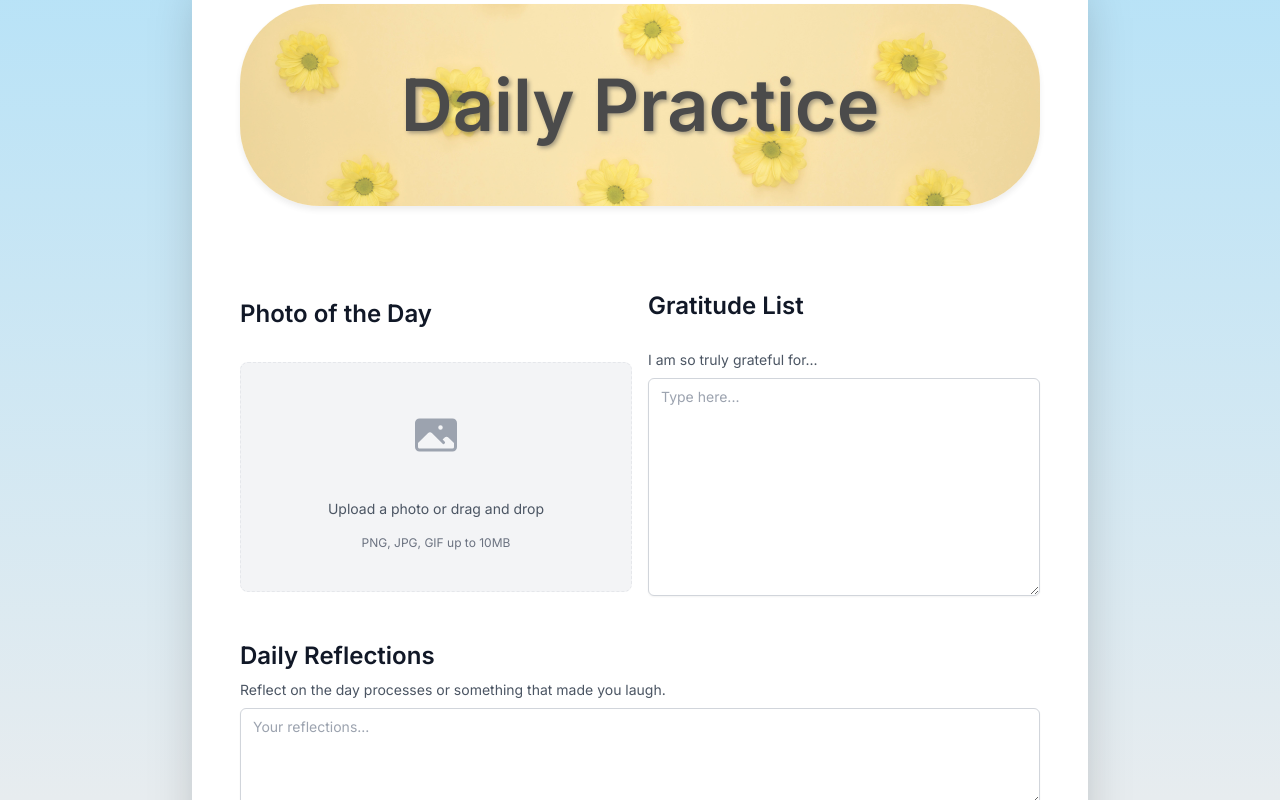
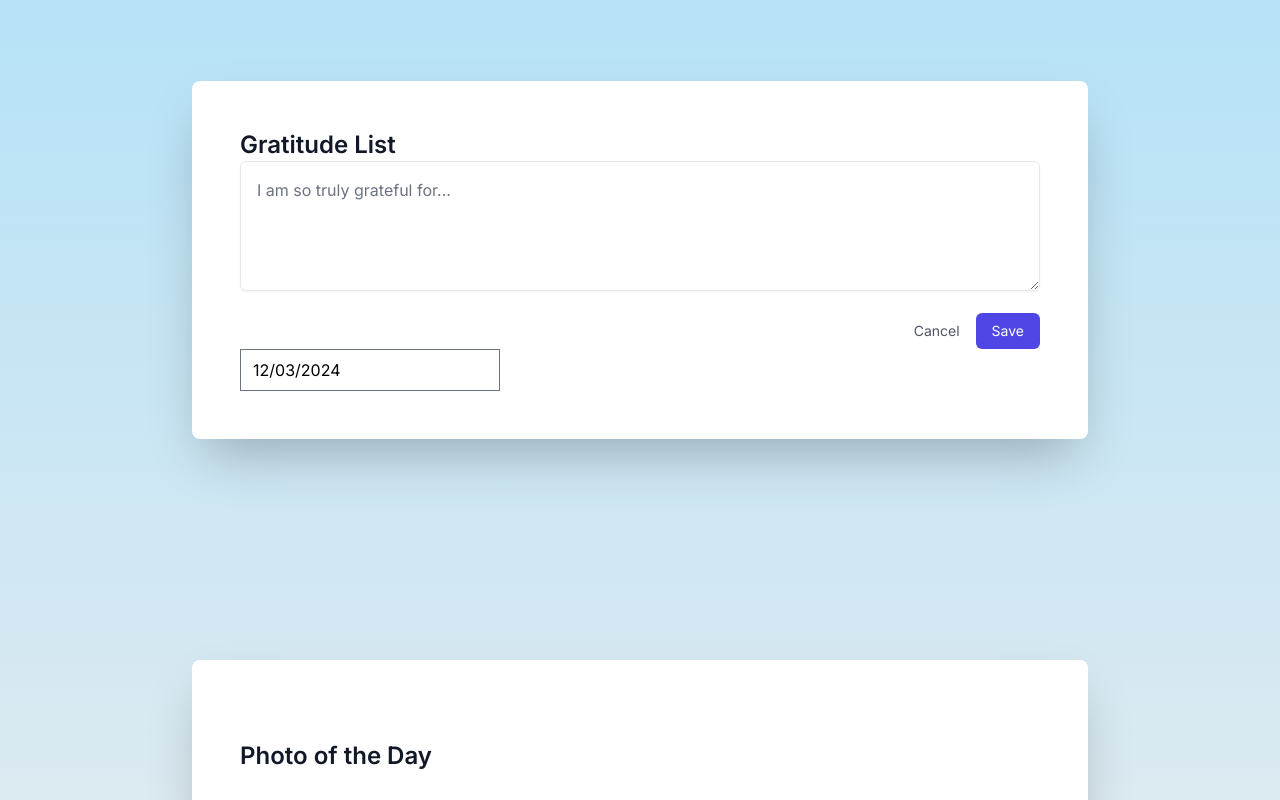
Before and after one commit to hollyallison/on-track, a Next.js app: page /daily-practice in a window 1280 px wide. Shown: the part 220-1020 px from the top of the page. Built offline with nearby package versions, Linux system fonts and the light colour scheme.

Commit message:
added gratitude api

```diff
--- a/app/(dashboard)/daily-practice/page.tsx
+++ b/app/(dashboard)/daily-practice/page.tsx
@@ -1,55 +1,42 @@
+
 "use client"
-import { useState } from 'react';
-import Image from 'next/image'; // Import the Image component from next/image
+import React, { useState } from 'react';
+import Gratitude from '../../components/Gratitude';
+import PhotoUpload from '../../components/PhotoUpload';
+import DailyReflections from '../../components/DailyReflections';
 import MoodTracker from '../../components/MoodTracker';
-import ActionButtons from '../../components/ActionButtons';
-import Gratitude from '../../components/Gratitude';
-import DailyReflections from '../../components/DailyReflections';
-import PhotoUpload from '../../components/PhotoUpload';
-import DatePicker from '@/app/components/CustomDatePicker';
+import CustomDatePicker from '../../components/CustomDatePicker';
+import ActionButtons from '@/app/components/ActionButtons';
 
 
 
  export default function DailyPractice() {
+  const handleDateChange = (selectedDate: Date | null): void => {
+    if (selectedDate) {
+      setSelectedDate(selectedDate);
+    }
+  };
 const [selectedDate, setSelectedDate] = useState(new Date());
+
+
   return (
-    <div className="flex flex-col items-center justify-center min-h-screen my-12 px-4 py-12 sm:px-12 lg:px-14">
+    <>
+      <div className="flex flex-col items-center justify-center min-h-screen lg:px-14">
         <div className="w-full max-w-4xl p-12 bg-white rounded-lg shadow-2xl">
-        <h2
-          className="col-span-full text-center text-7xl my-6 font-semibold"
-          style={{
-            backgroundImage: 'url("/images/dailypractice-header.jpg")',
-            backgroundSize: 'cover',
-            backgroundPosition: 'center',
-            padding: '65px 0',
-            margin: '0 0 60px 0', // Adjust the margin as needed
-            borderRadius: '80px',
-            boxShadow: '0 4px 6px rgba(0, 0, 0, 0.1)',
-            textShadow: '2px 2px 4px rgba(0, 0, 0, 0.5)',
-            opacity: '70%',
-          }}
-        >
-          Daily Practice
-        </h2>
-        <div className="grid grid-cols-1 md:grid-cols-2 gap-4 items-start">
-          <div className="flex flex-col md:col-span-1">
+        <Gratitude selectedDate={selectedDate} />
+        <CustomDatePicker onChange={handleDateChange} selectedDate={selectedDate} />
+        </div>
+      </div>
+
+      <div className="flex flex-col items-center justify-center min-h-screen lg:px-14">
+        <div className="w-full max-w-4xl p-12 bg-white rounded-lg shadow-2xl">
           <PhotoUpload />
-          </div>
-          <div className="flex flex-col md:col-span-1">
-            <Gratitude />
-          </div>
-          <div className="md:col-span-2">
           <DailyReflections />
-          </div>
-          <div className="md:col-span-2">
           <MoodTracker />
-          </div>
-          <div className="md:col-span-2 flex justify-end">
-          <DatePicker />
+          <CustomDatePicker onChange={handleDateChange} selectedDate={selectedDate} />
           <ActionButtons />
         </div>
       </div>
-      </div>
-    </div>
+    </>
   );
 }
--- a/app/components/Gratitude.tsx
+++ b/app/components/Gratitude.tsx
@@ -1,20 +1,53 @@
-import React from 'react'
+import React, { useState } from 'react';
+import axios from 'axios';
+import ActionButtons from './ActionButtons';
 
+interface GratitudeProps {
+  selectedDate: Date;
+}
 
-  const GratitudeList = () => {
-        return (
-          <>
-            <label htmlFor="gratitude-list" className="block my-6 text-2xl font-semibold text-gray-900">
-              Gratitude List
-            </label>
-            <p className="mt-1 text-sm text-gray-600">I am so truly grateful for...</p>
-            <textarea
-              id="gratitude-list"
-              rows={10}
-              className="w-full mt-2 text-sm text-gray-900 placeholder-gray-400 bg-white border border-gray-300 rounded-md shadow-sm focus:ring-indigo-500 focus:border-indigo-500"
-              placeholder="Type here..."
-            ></textarea>
-          </>
-        );
+const Gratitude: React.FC<GratitudeProps> = ({ selectedDate }) => {
+  const [gratitudeText, setGratitudeText] = useState('');
+
+  const handleGratitudeSave = async () => {
+    try {
+      const payload = {
+        date: selectedDate.toISOString(),
+        items: gratitudeText.split('\n').filter(line => line.trim() !== ''),
       };
-export default GratitudeList
+      const response = await axios.post('/api/Gratitudes', payload, {
+        headers: {
+          'Content-Type': 'application/json',
+        },
+      });
+      console.log('Gratitude submission successful', response.data);
+      setGratitudeText('');
+    } catch (error) {
+      if (axios.isAxiosError(error)) {
+        console.error('Failed to submit Gratitude:', error.response?.data || error.message);
+      } else {
+        console.error('Unexpected error:', error);
+      }
+    }
+  };
+
+  const handleCancel = () => {
+    setGratitudeText('');
+  };
+
+  return (
+    <div>
+      <h1 className="text-2xl font-semibold text-gray-900">Gratitude List</h1>
+      <textarea
+        value={gratitudeText}
+        onChange={(e) => setGratitudeText(e.target.value)}
+        className="w-full p-4 text-gray-700 bg-white border border-gray-200 rounded-md shadow-sm"
+        rows={4}
+        placeholder="I am so truly grateful for..."
+      />
+      <ActionButtons onSave={handleGratitudeSave} onCancel={handleCancel} />
+    </div>
+  );
+};
+
+export default Gratitude;
--- a/app/components/MonthlyReflections.tsx
+++ b/app/components/MonthlyReflections.tsx
@@ -37,7 +37,7 @@ const MonthlyReflection: React.FC = () => {
   const submitReflection = async () => {
     const payload = {
       date: date.toISOString(),
-      type: "Monthly", // Ensure this is correct or dynamically set based on your application's needs
+      type: "Monthly",
       questions: Object.keys(reflections).map((key) => ({
         key: key,
         title: reflectionQuestions.find((q) => q.key === key)?.title || '',
@@ -53,6 +53,7 @@ const MonthlyReflection: React.FC = () => {
       });
       // Consider adding a success feedback mechanism here (e.g., a success message to the user)
     } catch (error) {
+      console.log('Reflection submission successful');
       console.error('Failed to submit reflection:', error);
       // Consider adding an error feedback mechanism here (e.g., an error message to the user)
     }
--- a/app/components/QuarterlyReflections.tsx
+++ b/app/components/QuarterlyReflections.tsx
@@ -1,4 +1,4 @@
-import React, { useState , FormEvent } from 'react';
+import React, { useState, FormEvent } from 'react';
 import axios from 'axios';
 import CustomDatePicker from './CustomDatePicker';
 import ActionButtons from './ActionButtons';
@@ -8,11 +8,11 @@ type ReflectionsState = {
 };
 
 const reflectionQuestions = [
-  { title: 'Achievements and Progress', key: 'progess' },
-  { title: 'Challenges and Solutions', key: 'challenges' },
-  {title: 'Goal Alignment' , key: 'alignment'},
-  {title: 'Motivation and Morale' , key: 'motivation'},
-  {title: 'Looking ahead' , key: 'lookingAhead'},
+  { title: 'Achievements and Progress', key: 'progess' , type: 'Quartetly'},
+  { title: 'Challenges and Solutions', key: 'challenges' , type: 'Quartetly'},
+  {title: 'Goal Alignment' , key: 'alignment', type: 'Quartetly'},
+  {title: 'Motivation and Morale' , key: 'motivation', type: 'Quartetly'},
+  {title: 'Looking ahead' , key: 'lookingAhead', type: 'Quartetly'},
 ];
 
 const QuarterlyReflection: React.FC = () => {
@@ -20,8 +20,8 @@ const QuarterlyReflection: React.FC = () => {
     acc[question.key] = '';
     return acc;
   }, {}));
+
   const [date, setDate] = useState<Date>(new Date());
-
 
   const handleDateChange = (selectedDate: Date | null): void => {
     if (selectedDate) {
@@ -33,36 +33,60 @@ const QuarterlyReflection: React.FC = () => {
     setReflections(prev => ({ ...prev, [key]: value }));
   };
 
-  const handleSubmit = async (e: FormEvent<HTMLFormElement>) => {
-    e.preventDefault();
-    const reflectionToSubmit = {
-      date,
-      type: 'Quarterly',
-      questions: reflectionQuestions.map(question => ({
-        key: question.key,
-        title: question.title,
-        text: reflections[question.key],
-      }))
+  const submitReflection = async () => {
+    const payload = {
+      date: date.toISOString(),
+      type: "Quarterly",
+      questions: Object.keys(reflections).map((key) => ({
+        key: key,
+        title: reflectionQuestions.find((q) => q.key === key)?.title || '',
+        text: reflections[key],
+      })),
     };
 
     try {
-      await axios.post('/api/reflections', reflectionToSubmit);
-      // Handle success
+      await axios.post('/api/Reflections', payload, {
+        headers: {
+          'Content-Type': 'application/json',
+        },
+      });
+      // Consider adding a success feedback mechanism here (e.g., a success message to the user)
     } catch (error) {
-      // Handle error
+      console.log('Reflection submission successful');
+      console.error('Failed to submit reflection:', error);
+      // Consider adding an error feedback mechanism here (e.g., an error message to the user)
     }
+  };
+
+  const handleSave = async () => {
+    await submitReflection();
+    // Implement additional logic if needed upon successful save, such as redirecting the user or showing a success message
+  };
+
+  const handleCancel = () => {
+    console.log('Cancel action triggered');
+    setReflections(reflectionQuestions.reduce((acc: ReflectionsState, question) => {
+      acc[question.key] = '';
+      return acc;
+    }, {}));
+    setDate(new Date());
+  };
+
+  const handleSubmit = async (e: FormEvent<HTMLFormElement>) => {
+    e.preventDefault();
+    await handleSave();
   };
 
   return (
     <form onSubmit={handleSubmit}>
       <CustomDatePicker onChange={handleDateChange} selectedDate={date} />
       {reflectionQuestions.map(question => (
-        <div key={question.key}>
+        <div key={question.key} className="mb-4">
           <label htmlFor={question.key} className="block text-lg font-medium text-gray-700 mb-2">{question.title}</label>
           <textarea id={question.key} value={reflections[question.key]} onChange={(e) => handleChange(question.key, e.target.value)} className="w-full p-4 text-gray-700 bg-white border border-gray-200 rounded-md" rows={4} />
         </div>
       ))}
-     <ActionButtons />
+      <ActionButtons onSave={handleSave} onCancel={handleCancel} />
     </form>
   );
 };
--- /dev/null
+++ b/pages/api/Gratitudes/index.js
@@ -0,0 +1,33 @@
+import dbConnect from '../../../lib/db';
+import Gratitude from '../../../models/Gratitude';
+
+export default async function handler(req, res) {
+    await dbConnect();
+
+    // Added logging for debugging purposes
+    console.log("Received request:", req.method, req.body);
+
+    if (req.method === 'POST') {
+        const { date, items } = req.body;
+
+        // More explicit validation, checking for both presence and correct types
+        if (typeof date !== 'string' || !Array.isArray(items) || items.length === 0) {
+            console.error('Validation Failed - Missing or Invalid date or items:', { date, items });
+            return res.status(400).json({ success: false, error: 'Missing or invalid date or items' });
+        }
+
+        try {
+            // Attempt to create a new gratitude entry
+            const newGratitude = await Gratitude.create({ date, items });
+            console.log('Gratitude saved successfully:', newGratitude);
+            return res.status(201).json({ success: true, data: newGratitude });
+        } catch (error) {
+            console.error('Failed to save gratitude:', error);
+            return res.status(500).json({ success: false, error: 'Server error: ' + error.message });
+        }
+    } else {
+        // Handle any non-POST requests
+        res.setHeader('Allow', ['POST']);
+        res.status(405).end('Method ' + req.method + ' Not Allowed');
+    }
+}
```
Also changed, not shown: pages/api/Gratitudes/Route.js (deleted). Lines whose indentation alone changed are shown as unchanged.
